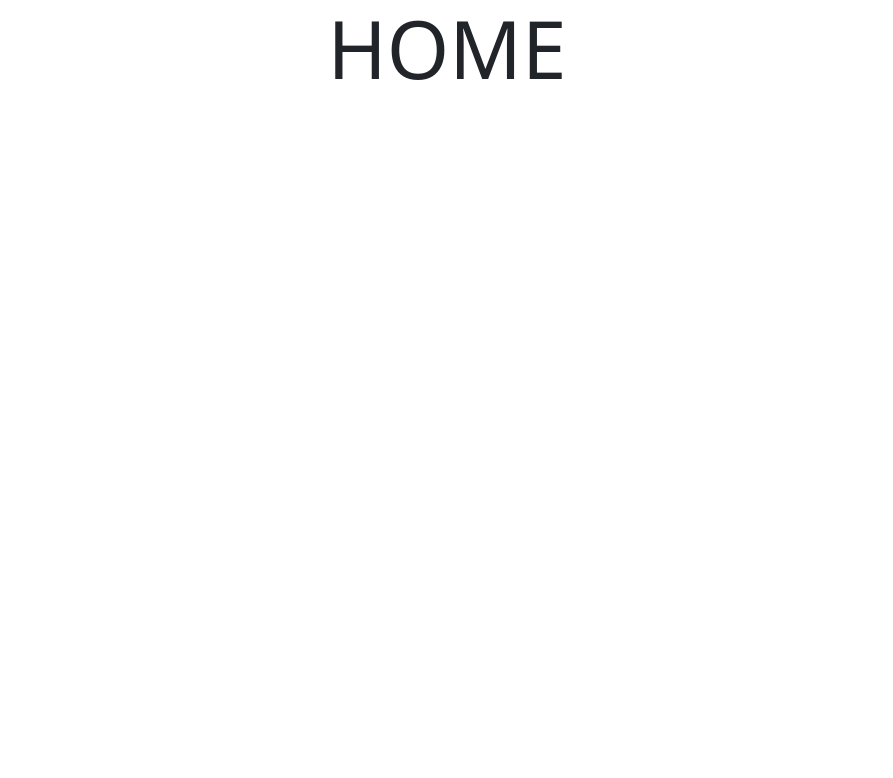
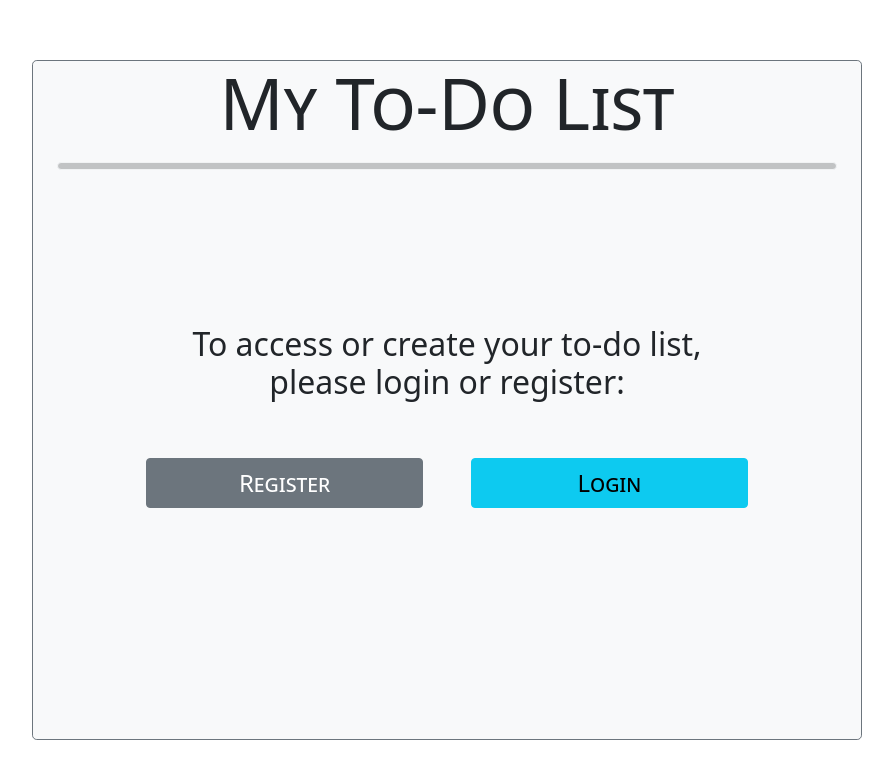
Before and after one commit to KenieB/toDoApp, a React (Vite) app in the folder to-do-client/: page / in a window 1280 px wide. Shown: the top 778 px of the page, without its empty margins (193-1086 px from the left). Built offline with nearby package versions, Linux system fonts and the light colour scheme.

Commit message:
Added frontend routes

```diff
--- a/to-do-client/src/App.jsx
+++ b/to-do-client/src/App.jsx
@@ -1,21 +1,21 @@
 import React, { useState } from "react";
-import { Routes, Route } from "react-router-dom";
+import { Routes, Route, Navigate } from "react-router-dom";
 import { Container } from "react-bootstrap";
 import Layout from "./layout/Layout";
 import Home from "./home/Home";
 import NotFound from "./NotFound";
 
 function App() {
-  const [users, setUsers] = useState([]);
+  const [newUserFlag, setNewUserFlag] = useState(false);
   const [activeUser, setActiveUser] = useState(null);
   const [userToDoList, setUserToDoList] = useState([]);
 
   return (
-    <Container fluid className="App justify-content-center m-0">
+    <Container fluid className="App justify-content-center m-0" id="root-app-container">
       <Routes>
         <Route element={<Layout />}>
-          <Route index element={<Home activeUser={activeUser} setActiveUser={setActiveUser} />} />
-          <Route path="home" element={<Home activeUser={activeUser} setActiveUser={setActiveUser} />} />
+          <Route index element={<Home activeUser={activeUser} setActiveUser={setActiveUser} newUserFlag={newUserFlag} setNewUserFlag={setNewUserFlag} />} />
+          <Route path="home" element={<Navigate to="/" replace />} />
           <Route path="*" element={<NotFound />} />
         </Route>
       </Routes>
--- /dev/null
+++ b/to-do-client/src/home/Home.css
@@ -0,0 +1,19 @@
+#app-header {
+    font-size: calc(1.625rem + 2.5vw);
+}
+#app-intro-header {
+  font-size: 0.96rem;
+}
+@media (min-width: 576px) {
+    #app-header {
+        font-size: calc(1.625rem + 3.5vw);
+    }
+    #app-intro-header {
+    font-size: 1.65rem;
+  }
+}
+@media (min-width: 992px) {
+  #app-intro-header {
+    font-size: 2rem;
+  }
+}
--- a/to-do-client/src/home/Home.jsx
+++ b/to-do-client/src/home/Home.jsx
@@ -1,9 +1,11 @@
 import React, { useEffect } from "react";
-import { Container, Row, Col } from "react-bootstrap";
+import { Container, Row, Col, Button } from "react-bootstrap";
+import "./Home.css";
+import UserAccess from "../userAccess/UserAccess";
 //import { listStudents } from "../utils/api";
 //import StudentsList from "./StudentsList";
 
-function Home({ activeUser, setActiveUser }) {
+function Home({ activeUser, setActiveUser, newUserFlag, setNewUserFlag }) {
   /*useEffect(() => {
     const abortController = new AbortController();
     async function loadStudents() {
@@ -18,15 +20,65 @@ function Home({ activeUser, setActiveUser }) {
     return () => abortController.abort();
   }, [students, studentsError]);*/
 
+  if (activeUser) {
     return (
       <>
-      <Row>
-        <Col xs={{ span: 10, offset: 1 }} md={{ span: 8, offset: 2 }}>
-          <h1 className="display-1 text-center">HOME</h1>
+        <Row id="app-header-row">
+          <Col id="app-header-col">
+            <h1
+              id="app-header"
+              className="display-1 text-center"
+              style={{ fontVariant: "small-caps" }}
+            >
+              {activeUser.first_name}'s To-Do List
+            </h1>
+            <hr className="border rounded-2" style={{ height: "0.5em" }} />
           </Col>
         </Row>
+        <Container
+          id="app-content-container"
+          fluid
+          className="d-flex h-75 px-0 pb-5 justify-content-center"
+        >
+          <Row
+            id="app-content-container-row"
+            className="justify-content-center align-content-center gap-3 gap-md-4 gap-lg-5"
+          >
+            <h1>UserToDoList-jsx Here</h1>
+          </Row>
+        </Container>
+      </>
+    );
+  } else {
+    return (
+      <>
+        <Row id="app-header-row">
+          <Col id="app-header-col">
+            <h1
+              id="app-header"
+              className="display-1 text-center"
+              style={{ fontVariant: "small-caps" }}
+            >
+              My To-Do List
+            </h1>
+            <hr className="border rounded-2" style={{ height: "0.5em" }} />
+          </Col>
+        </Row>
+        <Container
+          id="app-content-container"
+          fluid
+          className="d-flex h-75 px-0 pb-5 justify-content-center"
+        >
+          <Row
+            id="app-content-container-row"
+            className="justify-content-center align-content-center gap-3 gap-md-4 gap-lg-5"
+          >
+            <UserAccess setActiveUser={setActiveUser} newUserFlag={newUserFlag} setNewUserFlag={setNewUserFlag} />
+          </Row>
+        </Container>
       </>
     );
   }
+}
 
 export default Home;
--- a/to-do-client/src/layout/Layout.jsx
+++ b/to-do-client/src/layout/Layout.jsx
@@ -1,12 +1,21 @@
 import React from "react";
 import { Outlet } from "react-router-dom";
-import { Container } from "react-bootstrap";
+import { Container, Row, Col } from "react-bootstrap";
 
 function Layout() {
   return (
-    <Container fluid>
-      <Outlet />
-    </Container>
+    <Row style={{ height: "100vh" }} id="root-layout-row">
+      <Col xs={{ span: 10, offset: 1 }} md={{ span: 8, offset: 2 }} id="root-layout-col">
+        <Container
+          fluid
+          className="bg-light overflow-scroll border border-secondary rounded-3"
+          style={{ height: "85vh", marginTop: "7.5vh" }}
+          id="root-layout-container"
+        >
+          <Outlet />
+        </Container>
+      </Col>
+    </Row>
   );
 }
 
--- /dev/null
+++ b/to-do-client/src/userAccess/UserAccess.jsx
@@ -0,0 +1,64 @@
+import React, { useState } from "react";
+import { useNavigate } from "react-router-dom";
+import { Container, Row, Col, Button } from "react-bootstrap";
+
+function UserAccess({ setActiveUser, newUserFlag, setNewUserFlag }) {
+
+  const navigate = useNavigate();
+  //User Access Button Click Handlers
+  // Register => setNewUserFlag(true) + navigate("register")
+  // Login => navigate("login")
+  return (
+    <>
+      <Row id="app-intro-row">
+        <Col id="app-intro-col">
+          <h6 className="display-6 text-center" id="app-intro-header">
+            To access or create your to-do list,
+            <br />
+            please login or register:
+          </h6>
+        </Col>
+      </Row>
+      <Row id="user-access-row">
+        <Col xs={{ span: 10, offset: 1 }} id="user-access-col">
+          {/*START - UserAccessForm-jsx */}
+          <Row className="gap-3 gap-md-0" id="user-access-btn-row">
+            <Col className="px-0" id="user-access-btn-col-rgstr">
+              <Container
+                className="d-flex justify-content-center"
+                id="user-access-btn-container-rgstr"
+              >
+                <Button
+                  variant="secondary"
+                  className="fs-4 fs-md-2 flex-fill"
+                  style={{ fontVariant: "small-caps" }}
+                  id="user-access-btn-rgstr"
+                >
+                  Register
+                </Button>
+              </Container>
+            </Col>
+            <Col className="px-0" id="user-access-btn-col-login">
+              <Container
+                className="d-flex justify-content-center"
+                id="user-access-btn-container-login"
+              >
+                <Button
+                  variant="info"
+                  className="fs-4 fs-md-2 flex-fill"
+                  style={{ fontVariant: "small-caps" }}
+                  id="user-access-btn-login"
+                >
+                  Login
+                </Button>
+              </Container>
+            </Col>
+          </Row>
+          {/*END - UserAccessForm-jsx */}
+        </Col>
+      </Row>
+    </>
+  );
+}
+
+export default UserAccess;
```
Also changed, not shown: to-do-client/src/login/UserLogin.jsx (deleted, +0 -12 lines), to-do-client/src/userAccess/UserAccessForm.jsx (added, +53 -0 lines), to-do-client/src/utils/api.jsx (+47 -3 lines). Lines whose indentation alone changed are shown as unchanged.
